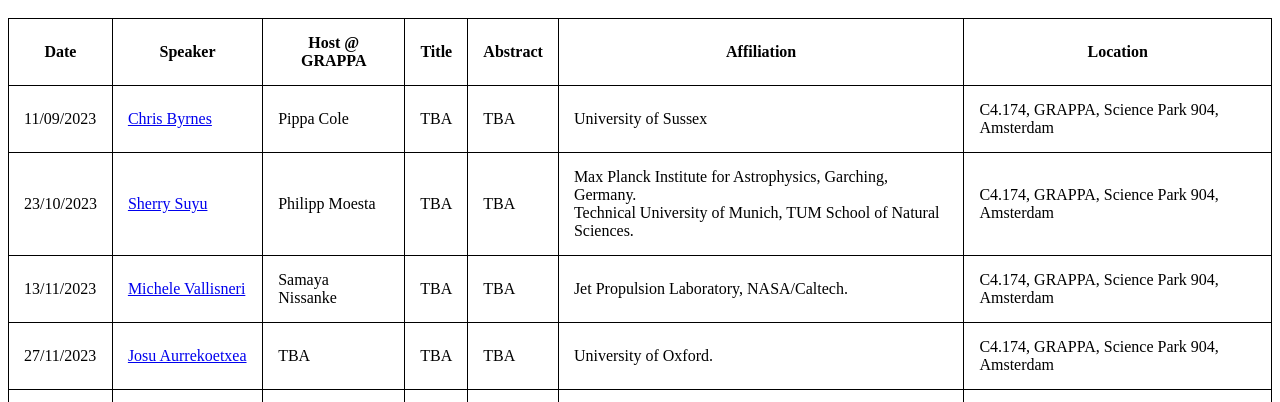
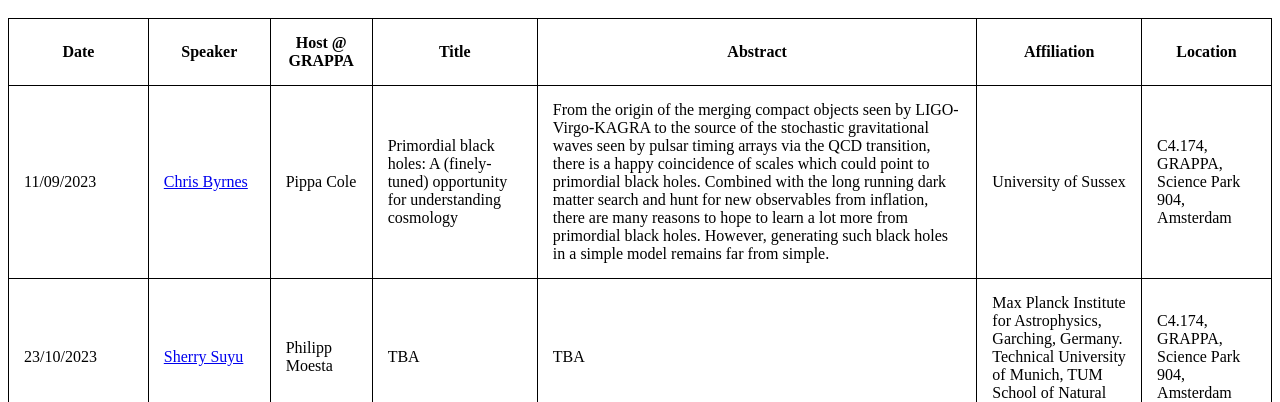
Before and after one commit to GRAPPA-Colloquia/2023-24, a plain HTML site: page index.html in a window 1280 px wide. Shown: the part 327-729 px from the top of the page. Drawn offline with Linux system fonts and the light colour scheme.

Commit message:
Update index.html

```diff
--- a/index.html
+++ b/index.html
@@ -40,8 +40,12 @@ th, td {
 <td>11/09/2023</td>
 <td><a href="https://profiles.sussex.ac.uk/p168364-christian-byrnes">Chris Byrnes</a></td>
 <td>Pippa Cole</td>
-<td>TBA</td>
-<td>TBA</td>
+<td>Primordial black holes: A (finely-tuned) opportunity for understanding cosmology</td>
+<td>From the origin of the merging compact objects seen by LIGO-Virgo-KAGRA to the source of the stochastic gravitational waves seen by pulsar timing arrays via
+the QCD transition, there is a happy coincidence of scales which could point to primordial black holes. Combined with the long running dark matter search and hunt
+for new observables from inflation, there are many reasons to hope to learn a lot more from primordial black holes. However, generating such black holes in a simple model
+remains far from simple.
+</td>
 <td>University of Sussex</td>
 <td>C4.174, GRAPPA, Science Park 904, Amsterdam</td>
 </tr>
@@ -55,7 +59,7 @@ th, td {
 <td>C4.174, GRAPPA, Science Park 904, Amsterdam</td>
 </tr>
 <tr>
-<td>13/11/2023</td>
+<td>02/11/2023 (Joint API/GRAPPA)</td>
 <td><a href="http://www.vallis.org/">Michele Vallisneri</a></td>
 <td>Samaya Nissanke</td>
 <td>TBA</td>
```
